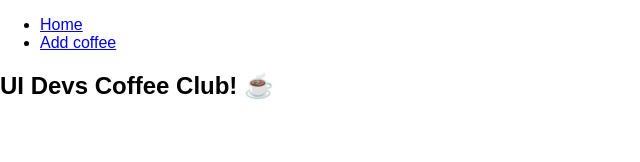
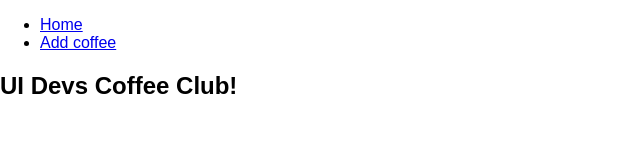
Before and after one commit to Tail-Light-UI-Devs/coffee-club, a React (Create React App) app: page / in a window 1280 px wide. Shown: the top 162 px of the page, without its empty margins (0-640 px from the left). Built offline with nearby package versions, Linux system fonts and the light colour scheme.

Commit message:
Remove emoji

```diff
--- a/src/App.js
+++ b/src/App.js
@@ -5,7 +5,7 @@ import UploadForm from './components/UploadForm';
 
 const Home = () => (
   <div>
-    <h2>UI Devs Coffee Club! ☕️</h2>
+    <h2>UI Devs Coffee Club!</h2>
   </div>
 );
 
```
